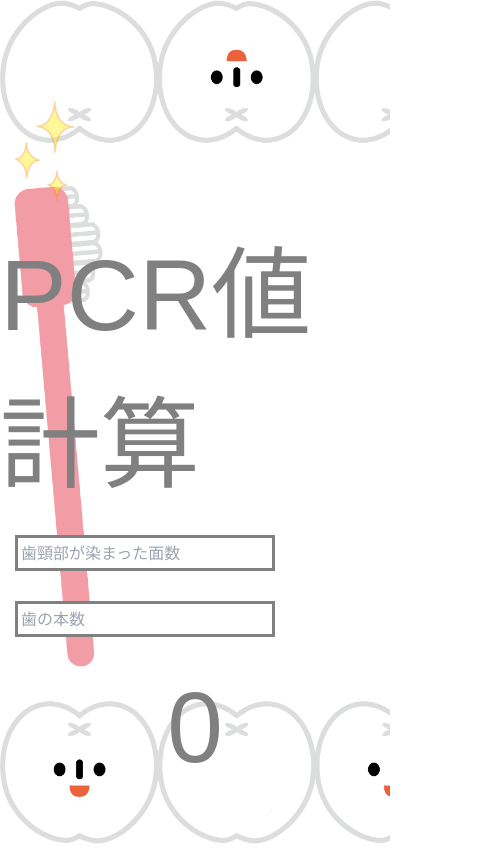
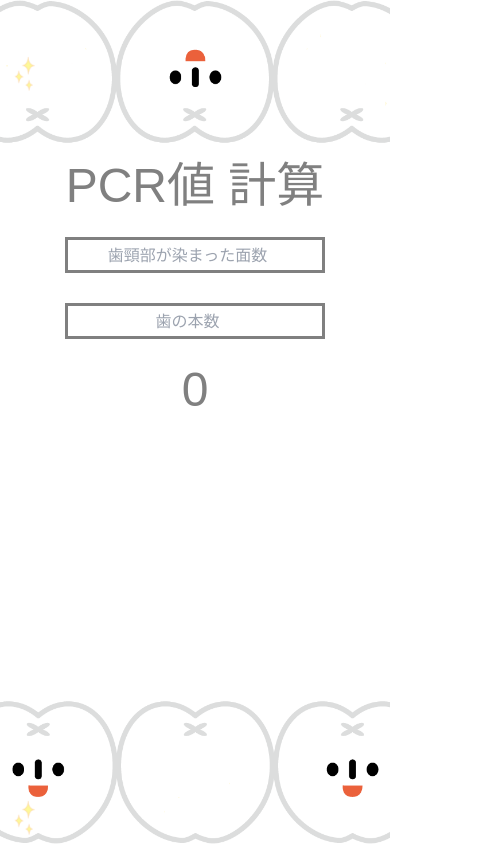
Before and after one commit to Tarara33/pcr_app, a React (Create React App) app: page / in a window 390 px wide. Shown: the whole page, 480 px wide, since content can reach past the window. Built offline with nearby package versions, Linux system fonts and the light colour scheme.

Commit message:
🚧 :スマホ対応...パッド対応

```diff
--- a/src/App.css
+++ b/src/App.css
@@ -77,3 +77,41 @@
   color: grey;
   margin-top: 220px;
 }
+
+@media (max-width: 430px) {
+  .back-ground {
+    background-position: center;
+  }
+
+  .shine {
+    width: 50px;
+    height: 50px;
+  }
+
+  .shine1 {
+    right: 10px;
+    top: 10px;
+  }
+  .shine2 {
+    left: 0;
+    top: 50px;
+  }
+  .shine3 {
+    right: 10px;
+    top: calc(100vh - 100px);
+  }
+  .shine4 {
+    left: 0;
+    top: calc(100vh - 50px);
+  }
+  .shine5 {
+    display: none;
+  }
+
+  .title {
+    font-size: 48px;
+    margin-top: 150px;
+  }
+}
+
+@media (max-width: 2048px)
--- a/src/components/Form.css
+++ b/src/components/Form.css
@@ -1,4 +1,5 @@
 input {
+  text-align: center;
   border: 3px solid grey;
   margin: 15px;
   padding: 3px;
@@ -12,3 +13,13 @@ input {
   color: grey;
   text-align: center;
 }
+
+@media (max-width: 430px) {
+  form {
+    text-align: center;
+  }
+
+  .total {
+    font-size: 48px;
+  }
+}
```
